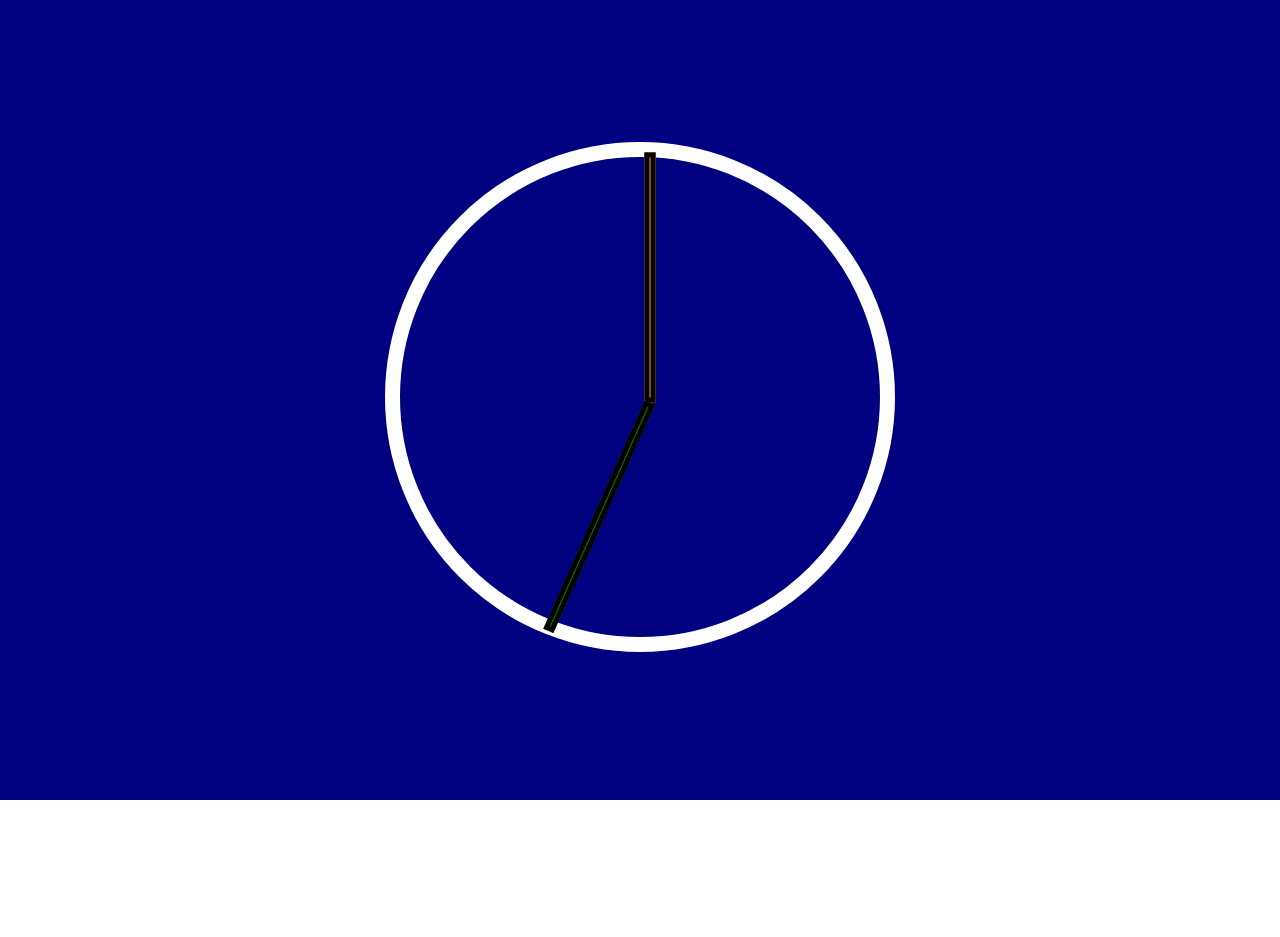
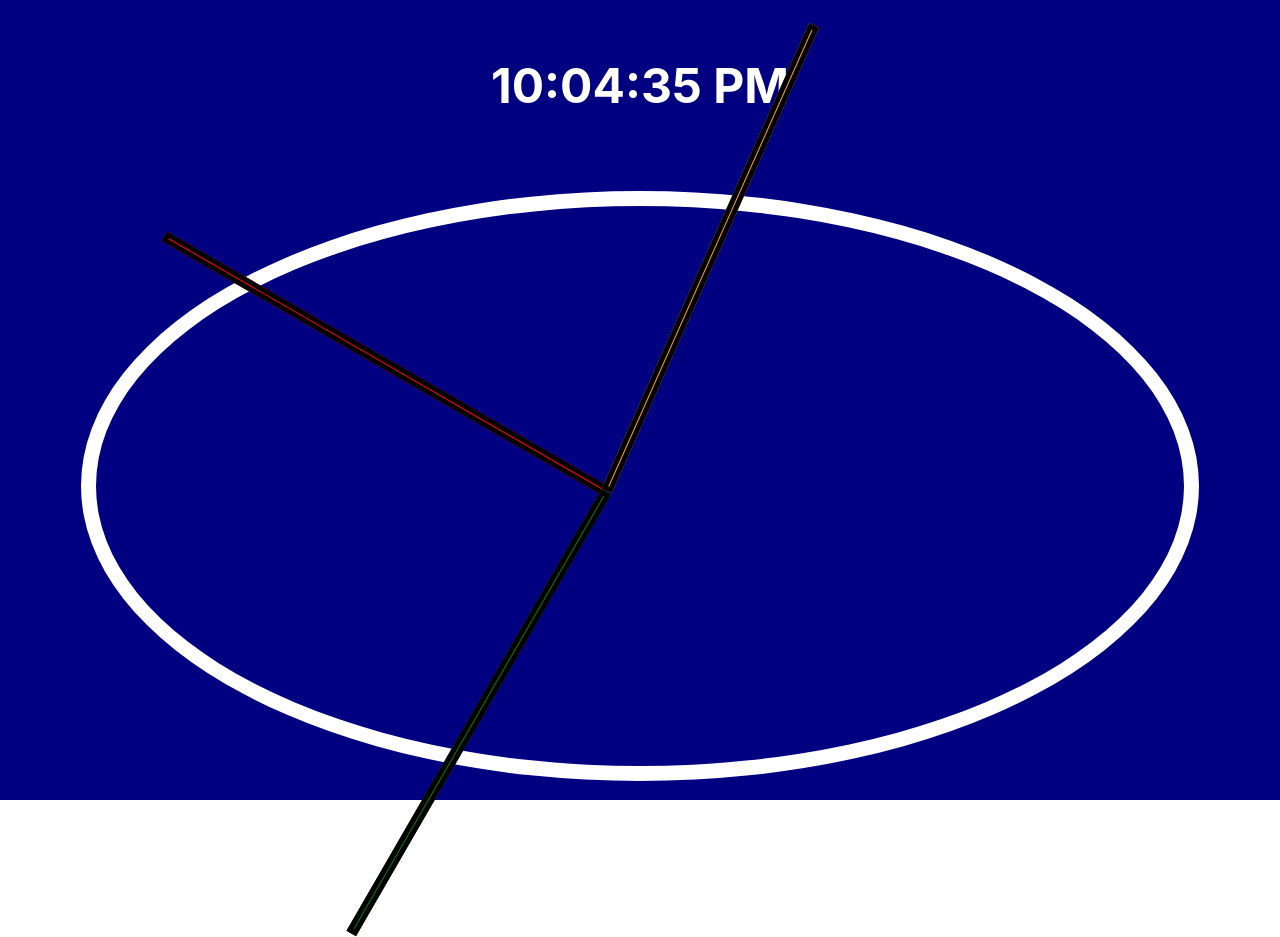
Before and after one commit to jcsmileyjr/react-clock, a React (Create React App) app: page / in a window 1280 px wide. Before the commit the page ends 800 px from the top, so only its background shows below. Built offline with nearby package versions, Linux system fonts and the light colour scheme.

Commit message:
Update functionality for minutes and hour hand movement around the clock

```diff
--- a/src/App.css
+++ b/src/App.css
@@ -5,6 +5,7 @@
   height: 100vh;
   width: 100vw;
   display: flex;
+  flex-direction: column;
   justify-content: center;
   align-items: center;
 }
@@ -13,14 +14,20 @@
 #clock-face {
   border: 15px solid white;
   border-radius: 50%;
-  height: 30rem;
-  width: 30rem;
+  height: 70vh;
+  width: 85vw;
   transform:  translateY(-3px);
+}
+
+#digital-time {
+  margin-bottom: 5vh;
+  color: white;
+  font-size: xx-large;
 }
 
 .hand {
   position: absolute;
-  width: 50%;
+  width: 46%;
   height: 1px;
   border: 5px solid black;
   top: 50%;
--- a/src/App.js
+++ b/src/App.js
@@ -3,24 +3,48 @@ import React, {useState} from 'react';
 
 function App() {
   const [secondHandRotation, setSecondhandRotation] = useState(90);
+  const [minuteHandRotation, setMinuteHandRotation] = useState(90);
+  const [hourHandRotation, setHourHandRotation] = useState(90);
+  const [digitalTime, setDigitalTime] = useState(0);
 
+  /*
+  **Calculate the degrees to point each hand based on current seconds/minutes/hour & total degrees
+    in a circle and the original 90 degree angle (12 o'clock).
+  */
   const setDate = () => {
     const now = new Date();
     const seconds = now.getSeconds();
-    /*Calculate the degrees to point the hand based on seconds & total degrees
-    in a circle and the original 90 degree angle (12 o'clock)*/
+
+    // Calculate teh current degree of the second hand by using the current second of the minute
     const updatedSecondHandDegrees = ((seconds/60) * 360) + 90;
     setSecondhandRotation(updatedSecondHandDegrees);
-    console.log(seconds);
+
+    // Calcuate the current degree of the minute hand by using the current minute of the hour
+    const minutes = now.getMinutes();
+    const updatedMinuteHandDegrees = ((minutes/60) * 360) + 90;
+    setMinuteHandRotation(updatedMinuteHandDegrees);
+
+    // Calcuate the current degree of the hour hand by using the current minute of the hour
+    const hours = now.getHours();
+    const updateHourHandDegrees = ((hours/12) *360) + 90;
+    setHourHandRotation(updateHourHandDegrees);
+
+    // Calcuate the current digital time
+    let test = now.toLocaleTimeString();
+    setDigitalTime(test);
   }
 
   setInterval(setDate, 1000)
+
   return (
     <div className="page-style">
+      <article id="digital-time">
+        <h1>{digitalTime}</h1>
+      </article>
       <main id="clock-face">
-        <section id="hour-hand" className="hand" ></section>
-        <section id="minute-hand" className="hand"></section>
-        <section id="second-hand" className="hand"style={{transform:`rotate(${secondHandRotation}deg)`}}></section>
+        <section id="hour-hand" className="hand" style={{transform:`rotate(${hourHandRotation}deg)`}} ></section>
+        <section id="minute-hand" className="hand" style={{transform:`rotate(${minuteHandRotation}deg)`}}></section>
+        <section id="second-hand" className="hand" style={{transform:`rotate(${secondHandRotation}deg)`}}></section>
       </main>
     </div>
   );
```
